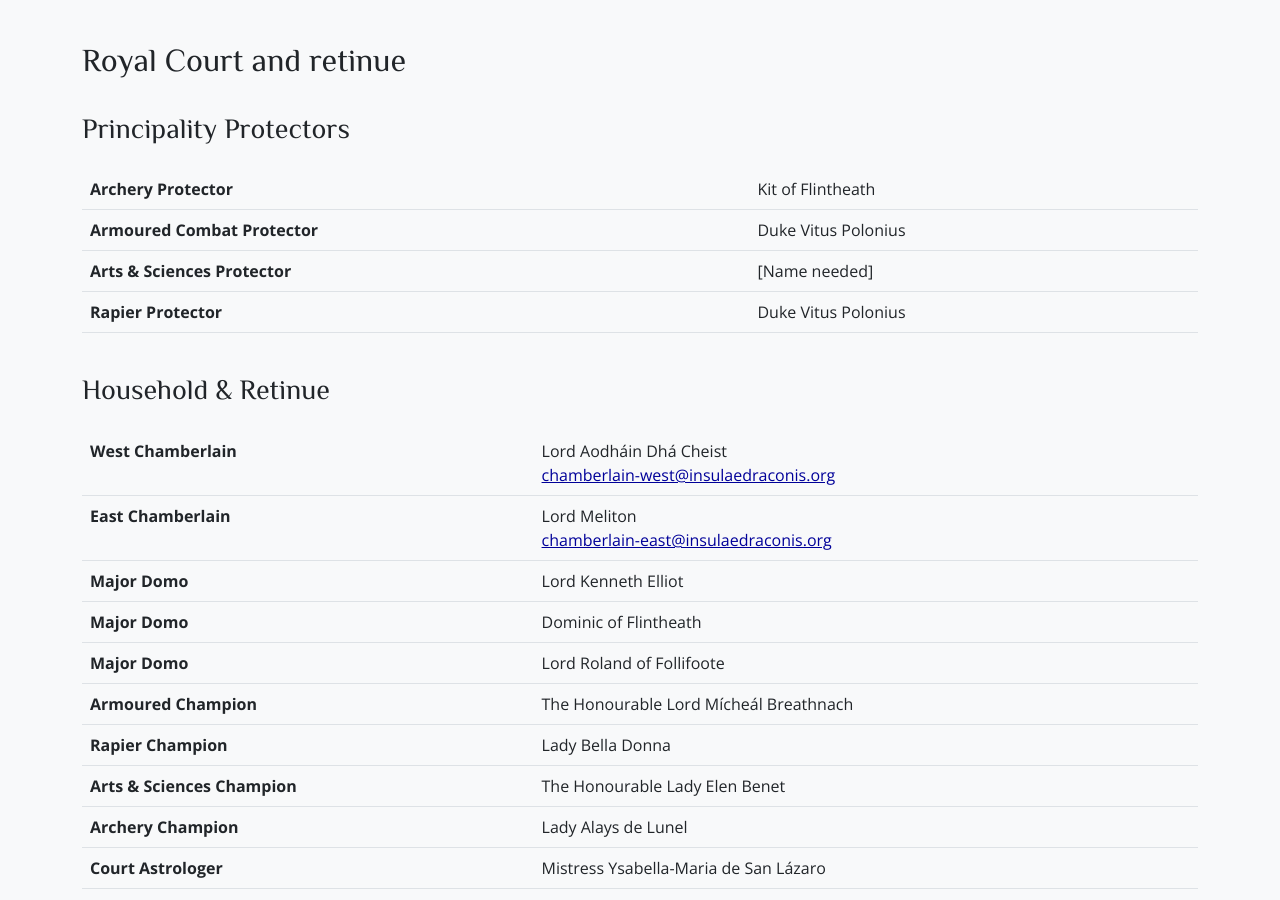
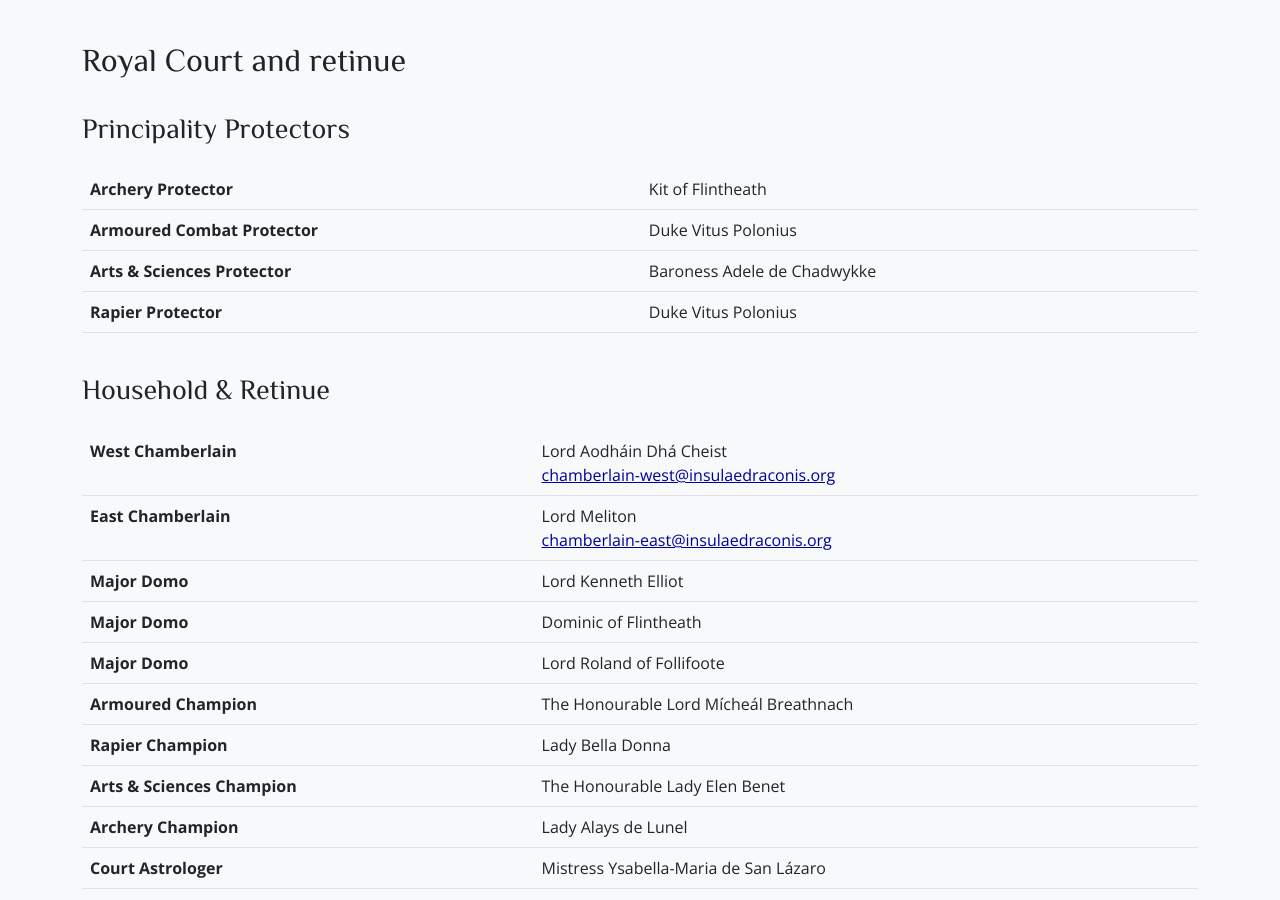
Before and after one commit to drachenwald/insulae-draconis, a Jekyll site: the page built from coronet/index.md, in a window 1280 px wide and 900 px high, scrolled down 1288 px. Built offline with Jekyll 4.4.1, drawn with Linux system fonts in a browser that asks for light colours; comment, search, counter and statistics services are not loaded.

Commit message:
Update index.md
Added A&S Protector

```diff
--- a/coronet/index.md
+++ b/coronet/index.md
@@ -73,11 +73,8 @@ prevurl:
         <td>Duke Vitus Polonius</td>
       </tr>
       <tr>
-        <td><strong>Arts & Sciences Protector</strong>
-        </td>
-        <td>
-        [Name needed]
-        </td>
+        <td><strong>Arts & Sciences Protector</strong></td>
+        <td>Baroness Adele de Chadwykke</td>
       </tr>
       <tr>
         <td><strong>Rapier Protector</strong></td>
```
